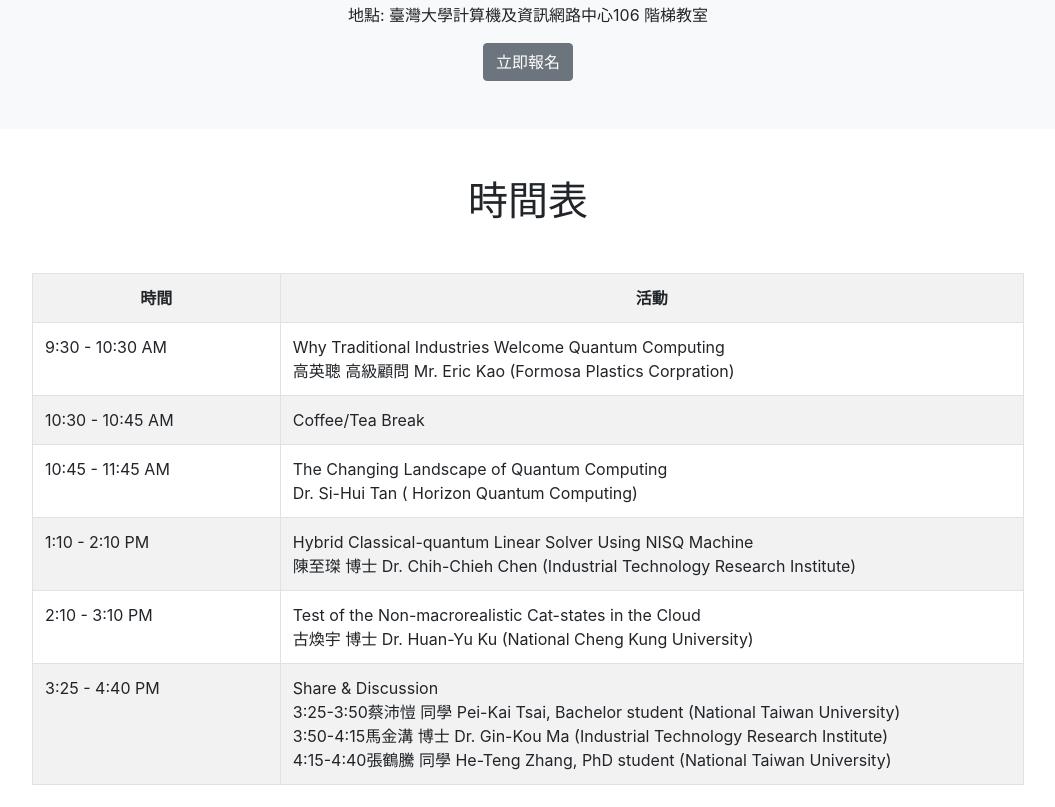
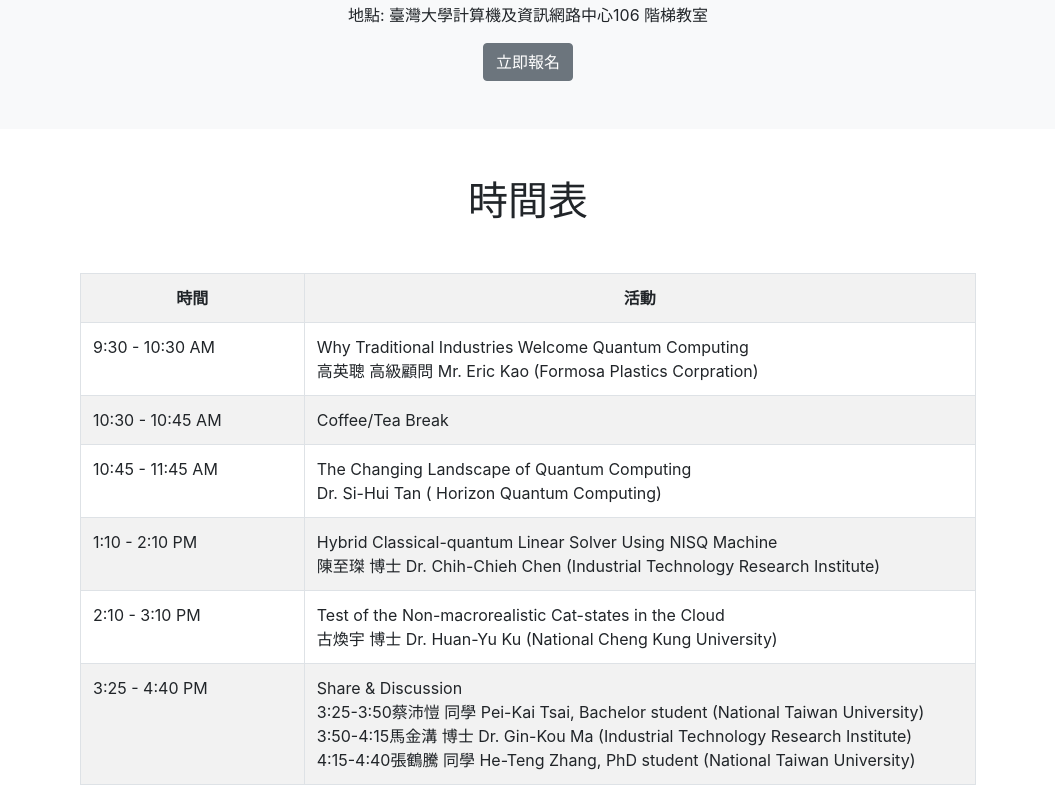
Before and after one commit to xiaoswaii/hpc, a plain HTML site: page index.html in a window 1280 px wide. Shown: the part 613-1420 px from the top of the page, without its empty margins (112-1167 px from the left). Drawn offline with nearby package versions, Linux system fonts and the light colour scheme; some packages are replaced by stand-ins of ours.

Commit message:
時間表左右空白增加

```diff
--- a/index.html
+++ b/index.html
@@ -60,7 +60,7 @@
         </div>
     </div>
 
-    <div class="py-5 content mx-5" id="timetable">
+    <div class="py-5 px-5 content mx-5" id="timetable">
         <h1 class="text-center">時間表</h1>
         <div class="m-5 px-5">
             <table class="table-striped table table-bordered table-condensed table-responsive-sm">
```
